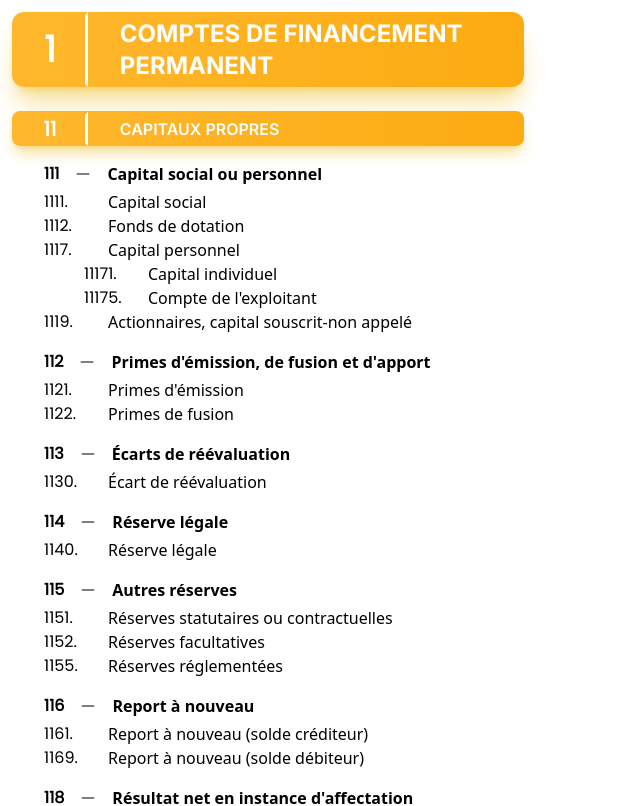
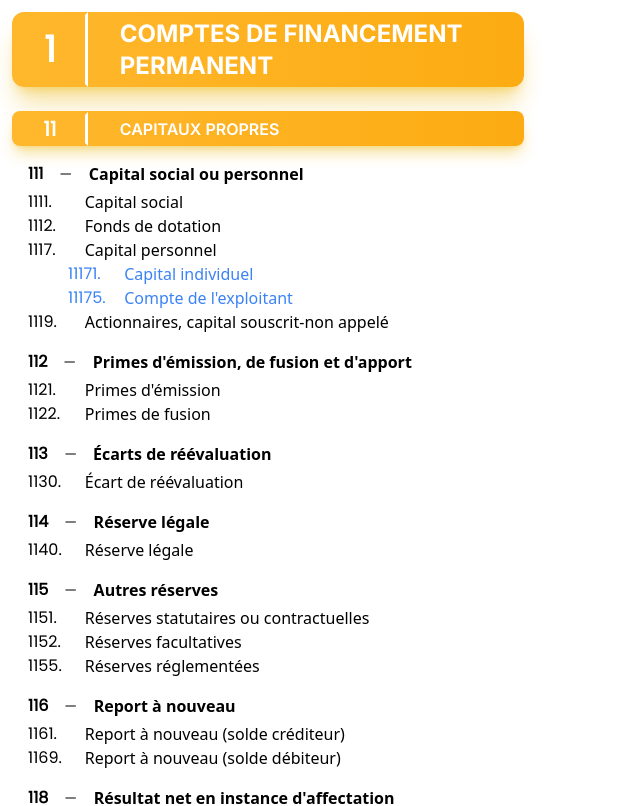
Before and after one commit to Walidoux/pcgm-numerique, a React (Vite) app: page / in a window 1280 px wide. Shown: the top 806 px of the page, without its empty margins (0-640 px from the left). Built offline with nearby package versions, Linux system fonts and the light colour scheme.

Commit message:
refactor(components/Element): fix styles issues

```diff
--- a/src/components/Element/Element.tsx
+++ b/src/components/Element/Element.tsx
@@ -18,23 +18,25 @@ export const Element: React.FC<ElementProps> = ({
   className
 }) => (
   <div
-    className={classNames(className, 'flex items-center px-8', {
+    className={classNames(className, 'flex items-center px-4', {
       'mt-4 mb-1 font-bold': whichElement === 'poste',
       'cursor-pointer rounded-lg transition hover:bg-gray-200':
         whichElement !== 'poste',
-      'ml-10': whichElement === 'sous_compte'
+      'ml-10 text-blue-500': whichElement === 'sous_compte'
     })}>
     <span
-      className={classNames('block select-none font-poppins', {
-        'w-12': whichElement !== 'poste'
+      className={classNames('select-none self-start font-poppins', {
+        'block w-12': whichElement !== 'poste'
       })}>
       {handleNumRefs != null
         ? handleNumRefs(numero as ClasseNumsRefs<2 | 3>)
         : numero}
-      {(whichElement === 'compte' || whichElement === 'sous_compte') && '.'}
+      {whichElement !== 'poste' && '.'}
     </span>
 
-    {whichElement === 'poste' && <AiOutlineLine className='ml-4' />}
-    <span className='mx-4'>{title}</span>
+    {whichElement === 'poste' && (
+      <AiOutlineLine className='ml-4 mt-1 self-start' />
+    )}
+    <span className='mx-4 w-full'>{title}</span>
   </div>
 )
```
